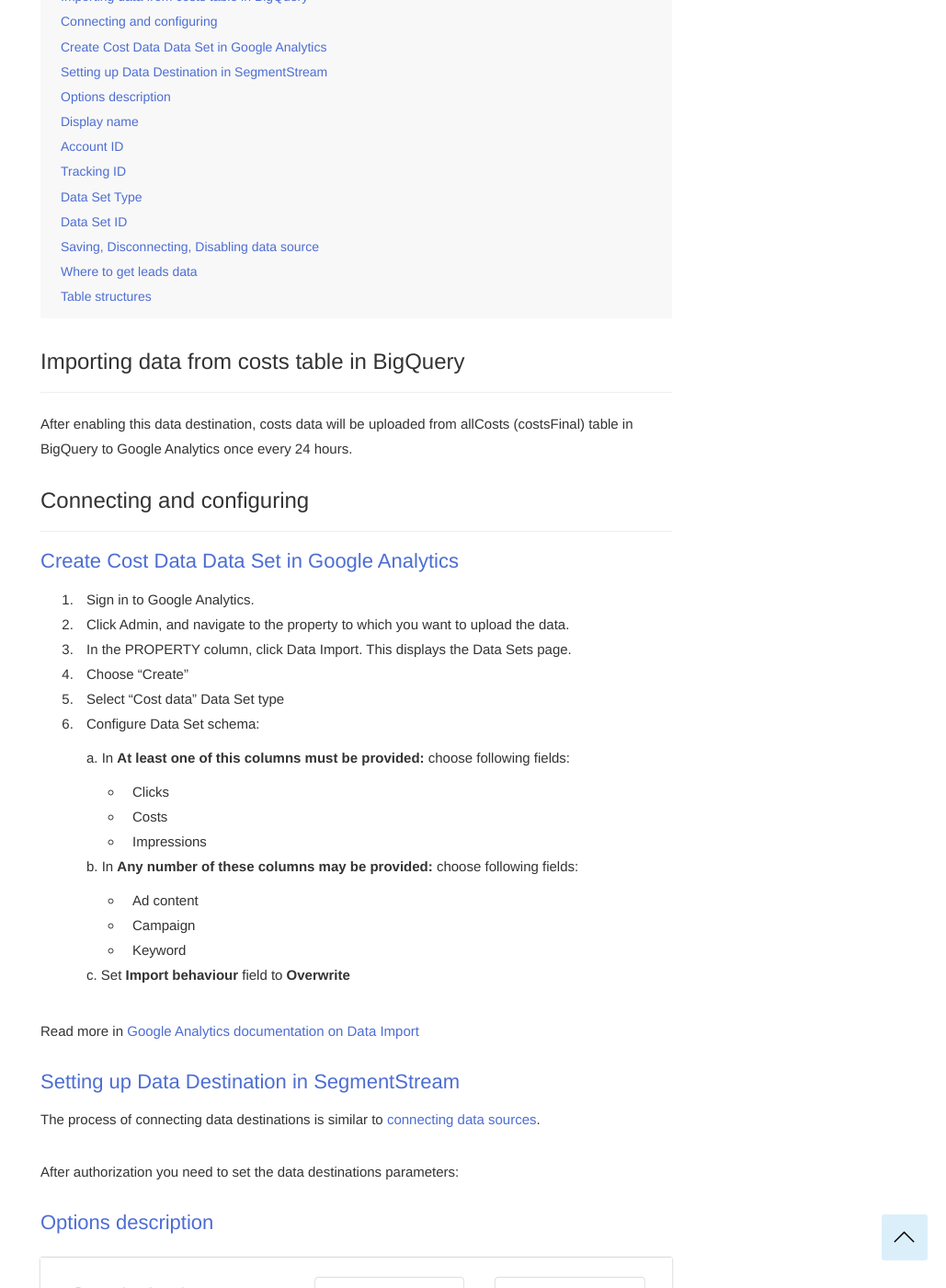
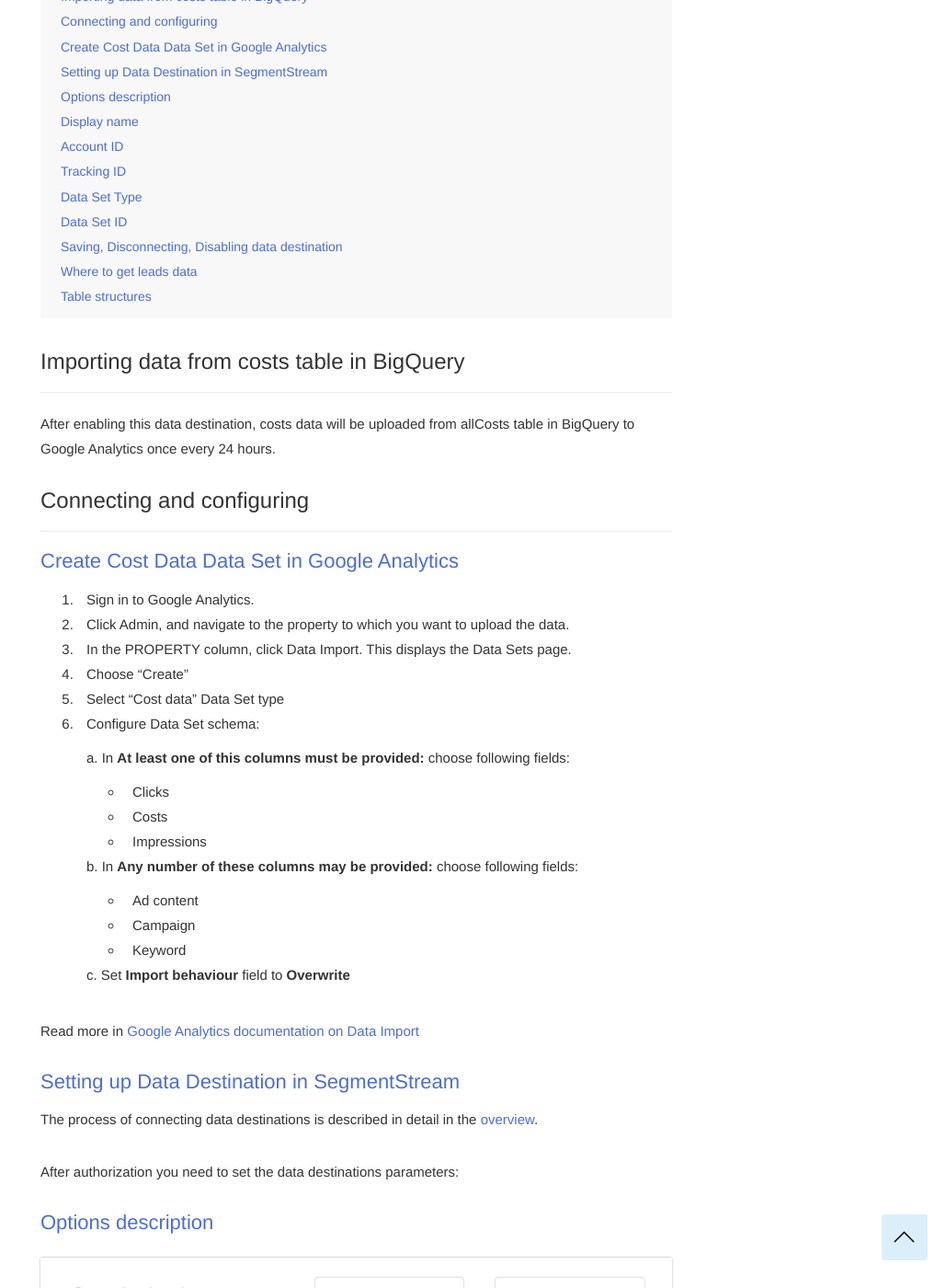
Before and after one commit to segmentstream-com/segmentstream-com.github.io, a Jekyll site: the page built from _docs/datadestinations/google-analytics-costs.md, in a window 1280 px wide and 1400 px high, scrolled down 484 px. Shown: the whole window at 92% size, without its empty margins (251-1280 px from the left). Built offline with Jekyll 4.4.1, drawn with Linux system fonts in a browser that asks for light colours; nearby versions of some CDN libraries; some of the changed text lies outside the part shown.

```diff
--- a/_docs/datadestinations/google-analytics-costs.md
+++ b/_docs/datadestinations/google-analytics-costs.md
@@ -25,7 +25,7 @@
   <li><a href="#tracking-id">Tracking ID</a></li>
   <li><a href="#data-set-type">Data Set Type</a></li>
   <li><a href="#data-set-id">Data Set ID</a></li>
-  <li><a href="#saving-disconnecting-disabling">Saving, Disconnecting, Disabling data source</a></li>
+  <li><a href="#saving-disconnecting-disabling">Saving, Disconnecting, Disabling data destination</a></li>
   <li><a href="#where-to-get-leads-data">Where to get leads data</a></li>
   <li><a href="#table-structures">Table structures</a></li>
 </ul>
@@ -33,7 +33,7 @@
 ### <a name="importing-data"></a>Importing data from costs table in BigQuery
 ------
 
-After enabling this data destination, costs data will be uploaded from allCosts (costsFinal) table in BigQuery to Google Analytics once every 24 hours.
+After enabling this data destination, costs data will be uploaded from allCosts table in BigQuery to Google Analytics once every 24 hours.
 
 ### <a name="connecting-and-configuring"></a>Connecting and configuring
 ------
@@ -63,7 +63,8 @@
 Read more in [Google Analytics documentation on Data Import](https://support.google.com/analytics/answer/3191589?hl=en#summary_data_import)
 
 #### <a name="data-destination-setup"></a>Setting up Data Destination in SegmentStream
-The process of connecting data destinations is similar to [connecting data sources](/datasources/index).
+
+The process of connecting data destinations is described in detail in the [overview](https://docs.segmentstream.com/datadestinations/index).
 
 After authorization you need to set the data destinations parameters:
 
```
Also changed, not shown: other parts of _docs/datadestinations/google-analytics-costs.md (+1 -1 lines), _docs/datadestinations/index.md (added, +16 -0 lines).
